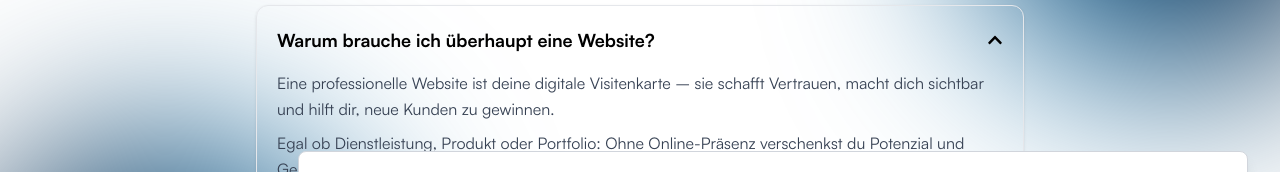
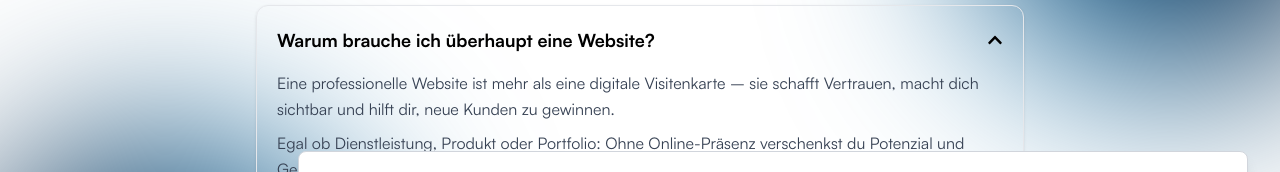
Before and after one commit to Franco-Cipolla/franco-cipolla-website, a React (Vite) app: page / in a window 1280 px wide. Both pictures are taken after a click on the button "Warum brauche ich überhaupt eine Website?". Shown: the part 5480-5652 px from the top of the page. Built offline with nearby package versions, Linux system fonts and the light colour scheme; no server answers.

Commit message:
`Update FAQ text in FAQSection.jsx`

```diff
--- a/src/components/FAQSection.jsx
+++ b/src/components/FAQSection.jsx
@@ -11,7 +11,7 @@ const faqs = [
     answer: (
       <div className="space-y-2">
         <p>
-          Eine professionelle Website ist deine digitale Visitenkarte – sie schafft Vertrauen,
+          Eine professionelle Website ist mehr als eine digitale Visitenkarte – sie schafft Vertrauen,
           macht dich sichtbar und hilft dir, neue Kunden zu gewinnen.
         </p>
         <p>
```
